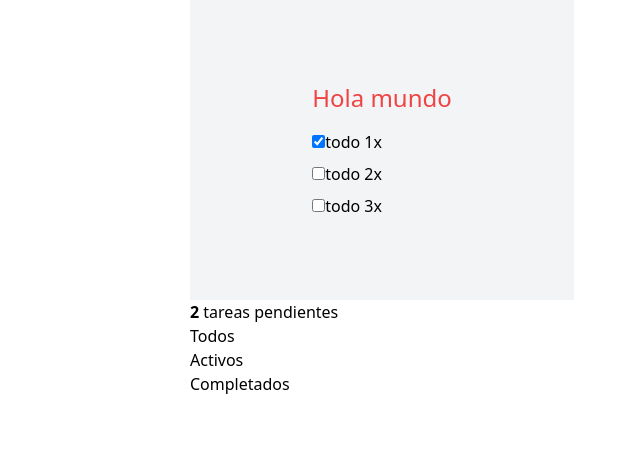
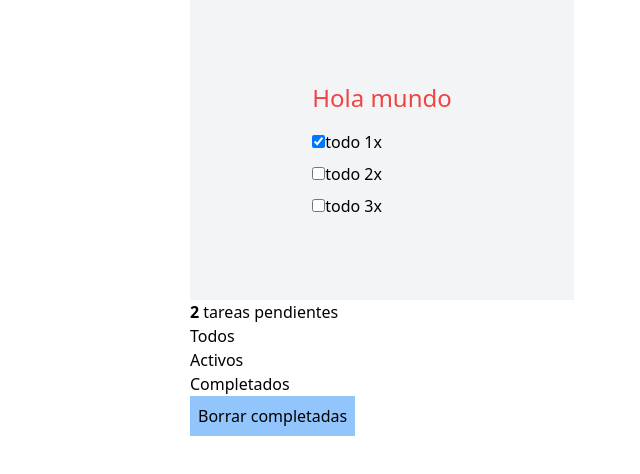
Before and after one commit to JorgeDCoria/todo-app-typescript, a React (Vite) app: page / in a window 1280 px wide. Both pictures are taken after a click on the checkbox 576 px from the left and 141 px from the top of the page. Shown: the top 474 px of the page, without its empty margins (258-898 px from the left). Built offline with nearby package versions, Linux system fonts and the light colour scheme.

Commit message:
borrar commit completado

```diff
--- a/src/App.tsx
+++ b/src/App.tsx
@@ -42,6 +42,11 @@
     setFilterSelected(filter);
   };
 
+  const handleRemoveAllCompleted = (): void => {
+    const newTodos = todos.filter((todo) => !todo.completed);
+    setTodos(newTodos);
+  };
+
   const filteredTodos = todos.filter((todo) => {
     if (filterSelected === TODO_FILTERS.ACTIVE) return !todo.completed;
     if (filterSelected === TODO_FILTERS.COMPLETED) return todo.completed;
@@ -61,7 +66,7 @@
       </div>
       <Footer
         activeCount={activeCount}
-        onClearCompleted={() => {}}
+        onClearCompleted={handleRemoveAllCompleted}
         completedCount={completedCount}
         filterSelected={filterSelected}
         handleFilterChange={handleFilterChange}
--- a/src/components/footer/Footer.tsx
+++ b/src/components/footer/Footer.tsx
@@ -25,6 +25,11 @@
         filterSelected={filterSelected}
         onFilterChange={handleFilterChange}
       />
+      {completedCount > 0 && (
+        <button className="bg-blue-300 p-2" onClick={onClearCompleted}>
+          Borrar completadas
+        </button>
+      )}
     </footer>
   );
 };
```
